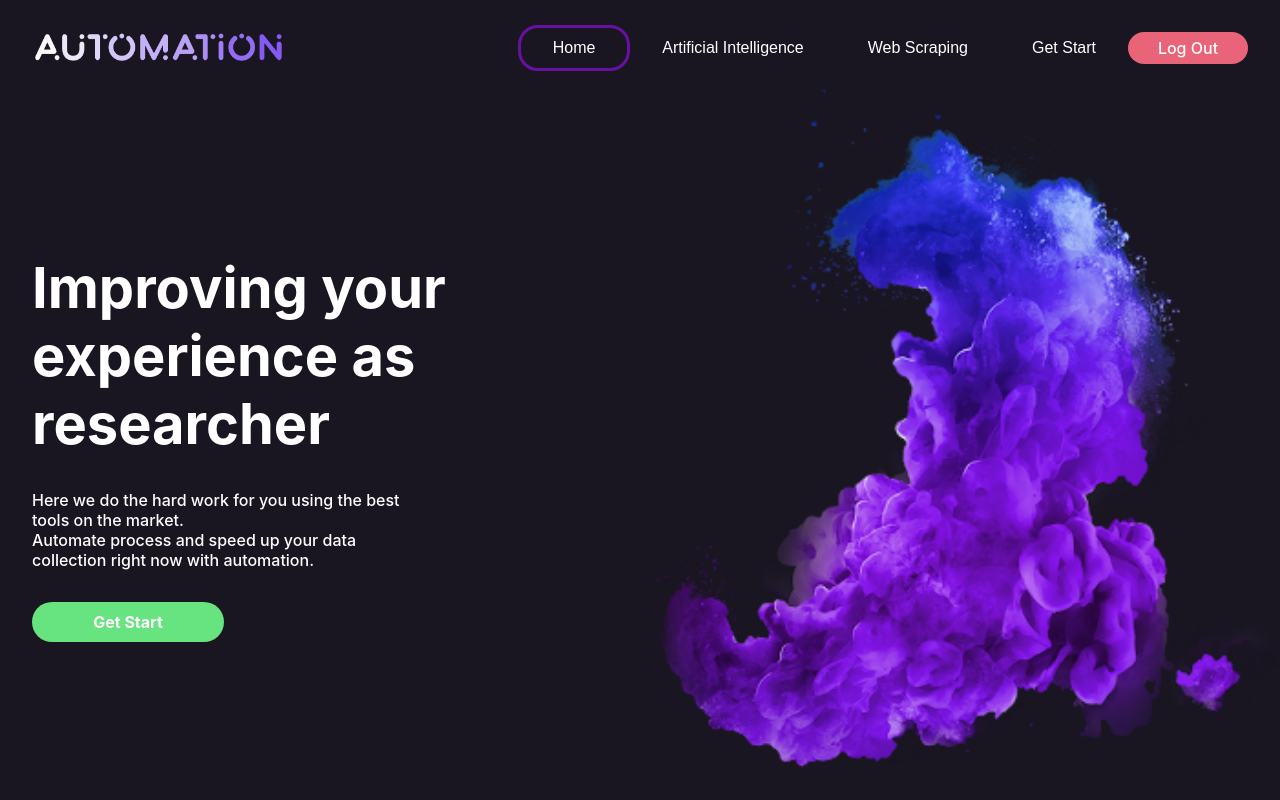
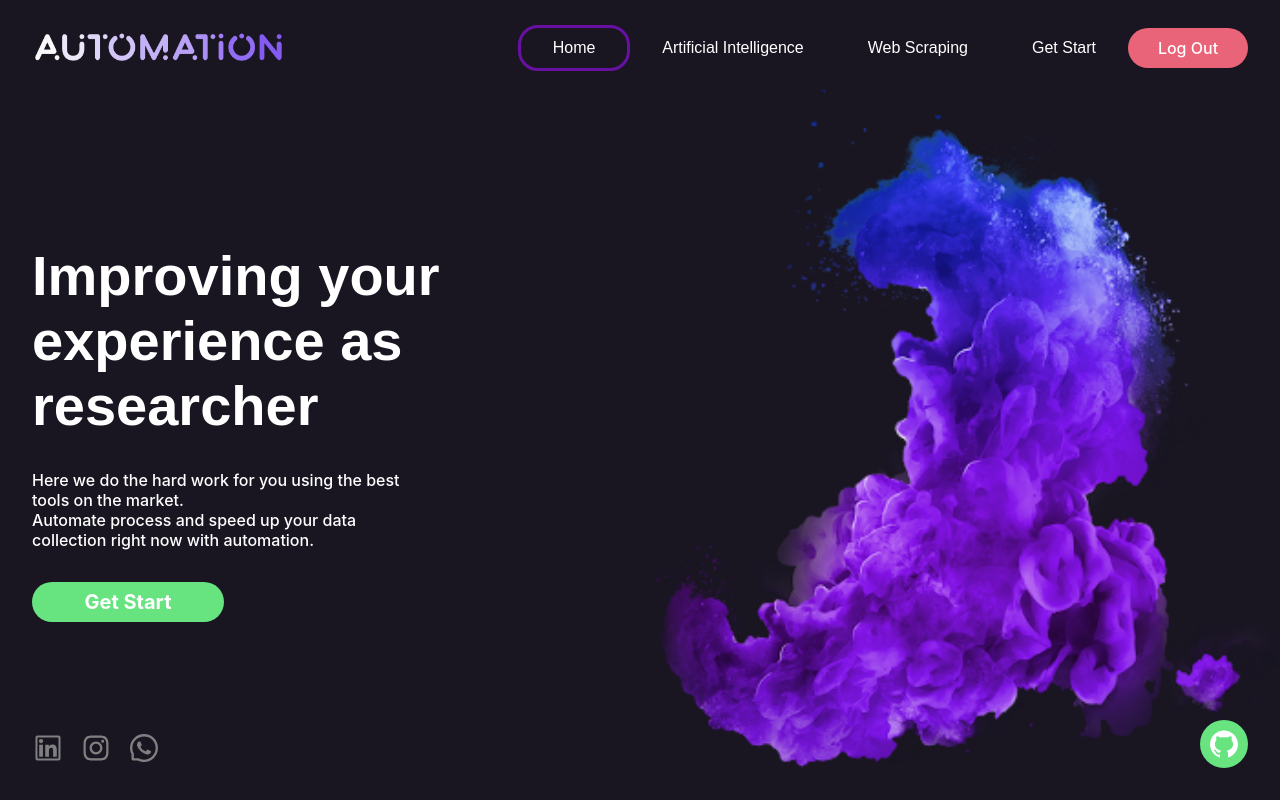
Before and after one commit to fernandocfbf/next_web_site, a Next.js app in the folder automation/: page /home in a window 1280 px wide. Built offline with nearby package versions, Linux system fonts and the light colour scheme.

Commit message:
terminei a página home

```diff
--- a/automation/package.json
+++ b/automation/package.json
@@ -11,6 +11,7 @@
     "next": "10.2.0",
     "react": "17.0.2",
     "react-dom": "17.0.2",
+    "react-icons": "^4.2.0",
     "sass": "^1.32.12"
   },
   "devDependencies": {
--- a/automation/src/components/Header/styles.module.scss
+++ b/automation/src/components/Header/styles.module.scss
@@ -24,10 +24,16 @@
   button{
     background-color: var(--red);
     color: var(--white);
-    height: 2rem;
+    height: 2.5rem;
     width: 7.5rem;
     border: none;
     border-radius: 1.5rem;
+
+    transition: filter 0.2s;
+
+    &:hover {
+      filter: brightness(0.9);
+    }
   }
 }
 
--- a/automation/src/pages/home/index.tsx
+++ b/automation/src/pages/home/index.tsx
@@ -1,6 +1,12 @@
 import styles from './styles.module.scss'
 import { Header } from '../../components/Header'
 import Image from 'next/image'
+import {
+	AiOutlineLinkedin,
+	AiOutlineInstagram,
+	AiOutlineWhatsApp,
+	AiOutlineGithub
+} from 'react-icons/ai'
 
 export default function Home() {
 	return (
@@ -24,6 +30,25 @@ export default function Home() {
 				<button>
 					Get Start
       			</button>
+
+				<div className={styles.icons}>
+
+					<a href='https://www.linkedin.com/in/fernando-fincatti-93baab189/' style={{ textDecoration: "none" }}>
+						<AiOutlineLinkedin href='' style={{ fontSize: "2rem" }}></AiOutlineLinkedin>
+					</a>
+
+					<a href='https://www.instagram.com/dfernandob/' style={{ textDecoration: "none" }}>
+						<AiOutlineInstagram style={{ fontSize: "2rem" }}></AiOutlineInstagram>
+					</a>
+					<a href='https://wa.me/5511960361402' style={{ textDecoration: "none" }}>
+						<AiOutlineWhatsApp style={{ fontSize: "2rem" }}></AiOutlineWhatsApp>
+					</a>
+
+				</div>
+				<div className={styles.github}>
+					<AiOutlineGithub ></AiOutlineGithub>
+				</div>
+
 			</div>
 		</div>
 	)
--- a/automation/src/pages/home/styles.module.scss
+++ b/automation/src/pages/home/styles.module.scss
@@ -1,32 +1,32 @@
-.homePage{
+.homePage {
   background: var(--background);
   height: 100vh;
   width: 100%;
   display: flex;
   flex-wrap: wrap;
-  background-image: url('/side_01_teste.png');
+  background-image: url("/side_01_teste.png");
   background-repeat: no-repeat;
-	background-position: center right;
-	background-size: contain;
+  background-position: center right;
+  background-size: contain;
 }
 
-.introduction{
+.introduction {
   width: 55%;
-  padding: 2rem;
+  padding: 0rem 2rem 2rem 2rem;
 
-  h1{
+  h1 {
     font-size: 3.5rem;
     color: var(--white);
     margin-bottom: 2rem;
   }
 
-  p{
+  p {
     width: 60%;
     color: var(--white);
     font-size: 1rem;
   }
 
-  button{
+  button {
     width: 12rem;
     height: 2.5rem;
     color: var(--white);
@@ -34,6 +34,48 @@
     border: none;
     border-radius: 2rem;
     font-weight: bold;
+    font-size: 1.25rem;
     margin-top: 2rem;
+
+    transition: filter 0.2s;
+
+    &:hover {
+      filter: brightness(0.9);
+    }
   }
 }
+
+.icons {
+  position: absolute;
+  bottom: 2rem;
+  left: 2rem;
+  display: flex;
+  width: 10%;
+  justify-content: space-between;
+  align-self: flex-end;
+  align-items: center;
+
+  a {
+    text-decoration: none;
+    color: var(--gray-500);
+  }
+}
+
+.github{
+  display: flex;
+  position: absolute;
+
+  height: 3rem;
+  width: 3rem;
+
+  background: var(--green);
+  border-radius: 3rem;
+  bottom: 2rem;
+  right: 2rem;
+
+  font-size: 2rem;
+  color: var(--white);
+
+  justify-content: center;
+  align-items: center;
+}
--- a/automation/src/styles/global.scss
+++ b/automation/src/styles/global.scss
@@ -27,6 +27,14 @@ body, input, textarea, button{
   color: var(--gray-500);
 }
 
+h1,h2,h3,h4,h5,h6{
+  font-weight: 600;
+  font-family: Lexand, sans-serif;
+  color: var(--gray-800);
+}
+
+
+
 button{
   cursor: pointer;
 }
```
Also changed, not shown: automation/public/login_back.png (added), 1 other file (tests, documents, lock files or other folders).
